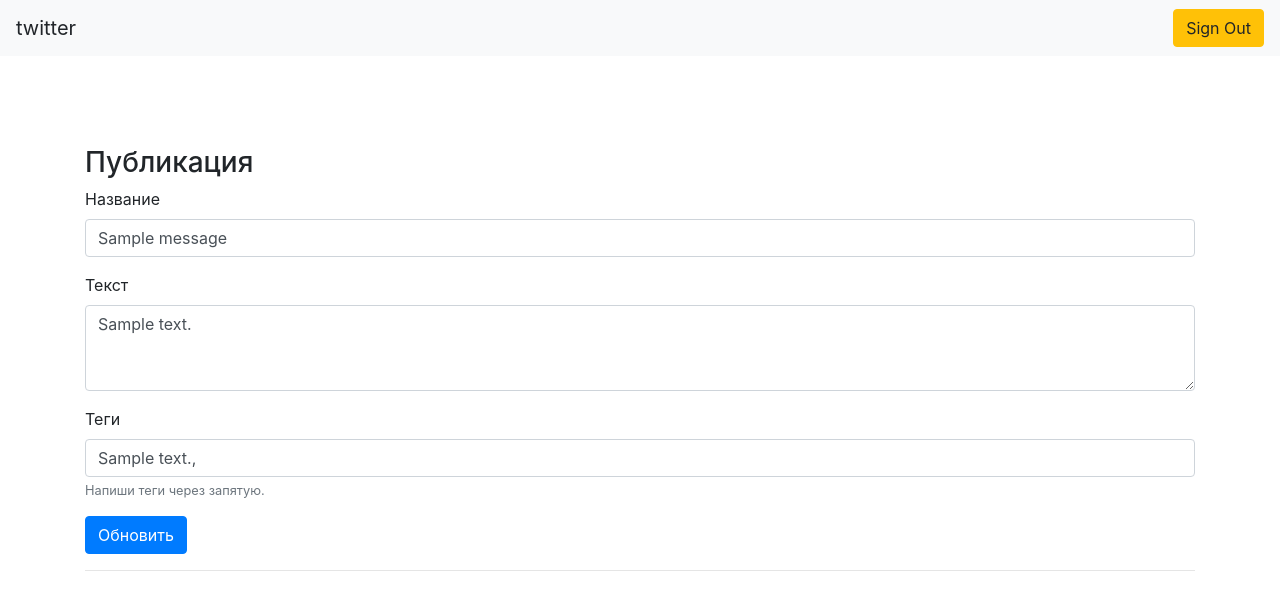
After one commit to VladislavMilev/soft_twitter, a Flask app: page /update/1 in a window 1280 px wide. The commit adds this page. Shown: the top 610 px of the page. Run offline with Flask 2, Linux system fonts and the light colour scheme; tables that the repository leaves empty hold one stand-in row (values such as "Sample post"); some libraries are stand-ins or nearby versions.

Commit message:
update v.1.0

```diff
--- a/src/DAO/connection.py
+++ b/src/DAO/connection.py
@@ -11,7 +11,7 @@ SESSION_SCOPE = scoped_session(SESSION)
 BASE = declarative_base()
 
 
-# BASE.metadata.create_all(ENGINE)
+BASE.metadata.create_all(ENGINE)
 
 # for instance in session.query(User).order_by(User.id):
 #     print(instance.name)
--- a/src/DAO/user/entity/userEntity.py
+++ b/src/DAO/user/entity/userEntity.py
@@ -43,8 +43,8 @@ class Tag(BASE):
     text = Column(Text(32), nullable=False)
 
     # message_id = Column(Integer, ForeignKey('message.id'))
-    message_id = Column(Integer, ForeignKey('message.id'), nullable=False)
+    message_id = Column(Integer, ForeignKey('message.id'))
     message = relationship('Message', backref=backref('tags', lazy=True))
 
 
-# BASE.metadata.create_all(ENGINE)
+BASE.metadata.create_all(ENGINE)
--- a/src/router.py
+++ b/src/router.py
@@ -1,23 +1,18 @@
 import datetime
 
 from flask import Flask, request, render_template, url_for, redirect, flash, make_response, session
-from fastapi import Cookie, FastAPI
-
-import auth
 from DAO.connection import SESSION
-from DAO.user.entity.userEntity import User, Message
+from DAO.user.entity.userEntity import User, Message, Tag
 
 app = Flask(__name__)
 app.secret_key = b'_5#y2L"F4Q8z\n\xec]/'
 app.permanent_session_lifetime = datetime.timedelta(days=1)
 
-
-# app = FastAPI()
+session_map = SESSION()
 
 
 @app.route('/', methods=['GET'])
 def index():
-
     if 'user_id' in session:
         return render_template('pages/main.html')
     else:
@@ -26,10 +21,8 @@ def index():
 
 @app.route('/main', methods=['GET'])
 def main():
-    session_map = SESSION()
-
     if 'user_id' in session:
-        messages = session_map.query(Message).order_by(Message.id)
+        messages = session_map.query(Message).order_by(Message.id.desc())
         title = 'Sign out'
         link = '/sign_out'
         return render_template('pages/main.html', messages=messages, title=title, link=link)
@@ -41,10 +34,8 @@ def main():
 # MESSAGE
 #
 
-@app.route('/send_message', methods=['POST'])
-def send_message():
-    session_map = SESSION()
-
+@app.route('/send', methods=['POST'])
+def send():
     user_id = session.get('user_id')
     title = request.form['title']
     text = request.form['text']
@@ -54,6 +45,45 @@ def send_message():
     session_map.commit()
 
     return redirect(url_for('main'))
+
+
+@app.route('/delete/<int:id>', methods=['GET', 'POST'])
+def delete(id):
+    find_message_id = session_map.query(Message).filter_by(id=id).first()
+    if find_message_id:
+        session_map.delete(find_message_id)
+        session_map.commit()
+        flash('Сообщение удалено', 'alert-success')
+        return redirect(url_for('main'))
+    else:
+        flash('Не удалось удалить сообщение', 'alert-warning')
+        return redirect(url_for('main'))
+
+
+@app.route('/update/<int:id>', methods=['GET', 'POST'])
+def update(id):
+    title = 'Sign Out'
+    link = '/sign_out'
+
+    find_message_id = session_map.query(Message).filter_by(id=id).first()
+    find_tags = session_map.query(Tag).filter_by(message_id=id).all()
+
+    if request.method == 'POST':
+        mtitle = request.form['title']
+        text = request.form['text']
+        tag = request.form['tag']
+
+        stmt = session_map.query(Message).update().where(Message.id == id).values(title=mtitle, text=text, tag=tag)
+        session_map.add(stmt)
+        session_map.commit()
+        return redirect(url_for('main'))
+
+    else:
+        return render_template('pages/update.html',
+                               message=find_message_id,
+                               tag=find_tags,
+                               title=title,
+                               link=link)
 
 
 #
@@ -83,7 +113,6 @@ def check_register():
 
         return redirect(url_for('register'))
     else:
-        session_map = SESSION()
         check_user = session_map.query(User).filter_by(login=user_login).first()
         if check_user:
             flash('Юзер с таким логином уже существует', 'alert-warning')
@@ -110,8 +139,6 @@ def login():
 @app.route('/check_login', methods=['POST'])
 def check_login():
     if request.method == 'POST':
-        session_map = SESSION()
-
         login = request.form['login']
         password_one = request.form['password']
 
--- a/src/static/css/main.css
+++ b/src/static/css/main.css
@@ -11,5 +11,5 @@
 
 .mcontainer {
     width: 40%;
-    margin-top: 10%
+    margin-top: 5%
 }
--- /dev/null
+++ b/src/templates/pages/update.html
@@ -0,0 +1,40 @@
+{% extends "pages/base.html" %}
+
+{% block head %}
+    <title>Twitter</title>
+{% endblock %}
+
+
+{% block body %}
+
+    <div class="container" style="margin-top: 7%">
+
+        <h3>Публикация</h3>
+
+        <form action="/updade/{{ message.id }}" method="post">
+            <div class="form-group">
+                <label for="title">Название</label>
+                <input type="text" name="title" required="true" class="form-control" aria-describedby="nameHelp"
+                       placeholder="Текст названия" value="{{ message.title }}" >
+                <!--        <small class="form-text text-muted">We'll never share your name with anyone else.</small>-->
+            </div>
+
+            <div class="form-group">
+                <label for="text">Текст</label>
+                <textarea class="form-control" name="text" required="true" rows="3"
+                          placeholder="Текст публикации">{{ message.text }}</textarea>
+            </div>
+
+            <div class="form-group">
+                <label for="tag">Теги</label>
+                <input type="text" name="tag" required="true" class="form-control" placeholder="Ваши теги"
+                       value="{% for t in tag %}{{ t.text }}, {% endfor %}">
+                <small class="form-text text-muted">Напиши теги через запятую.</small>
+            </div>
+
+            <button type="submit" class="btn btn-primary">Обновить</button>
+        </form>
+        <hr>
+    </div>
+
+{% endblock %}
```
Also changed, not shown: src/templates/pages/main.html (+4 -4 lines).
